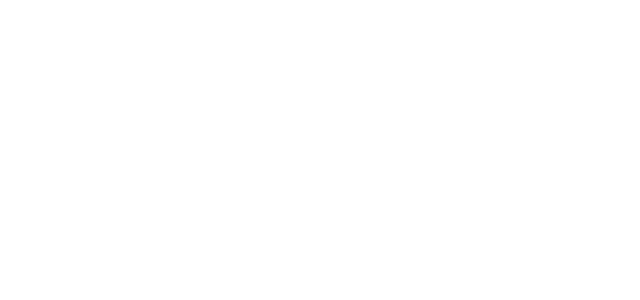
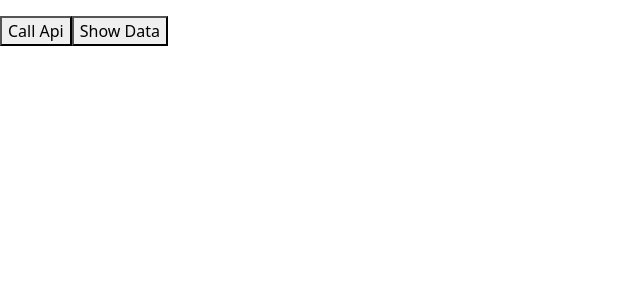
Before and after one commit to MdFawjulAzim/REACT_JS_Pre_Recoreded_Vedio_M22_B07, a React (Vite) app in the folder vite-project/: page / in a window 1280 px wide. Shown: the top 300 px of the page, without its empty margins (0-640 px from the left). Built offline with nearby package versions, Linux system fonts and the light colour scheme.

Commit message:
ReactHookUseRefCachingExpensiveComputations.jsx || ReactHookUseRefCssClass.jsx || ReactHookUseRefPersistedMutableValues.jsx

```diff
--- a/vite-project/src/App.jsx
+++ b/vite-project/src/App.jsx
@@ -1,10 +1,11 @@
-// import ReactHookUseRefCssClass from "./component/ReactHookUseRefCssClass";
+import ReactHookUseRefCachingExpensiveComputations from "./component/ReactHookUseRefCachingExpensiveComputations";
+
 
 
 const App = () => {
   return (
     <div>
-       {/* <ReactHookUseRefCssClass /> */}
+      <ReactHookUseRefCachingExpensiveComputations />
     </div>
   );
 };
--- /dev/null
+++ b/vite-project/src/component/ReactHookUseRefCachingExpensiveComputations.jsx
@@ -0,0 +1,25 @@
+import { useRef } from "react";
+
+
+const ReactHookUseRefCachingExpensiveComputations = () => {
+    let APIData = useRef(null);
+    let MyPTag = useRef();
+
+    const fatchData =async ()=>{
+         const response = await fetch("https://mern07ecommerce.azimemil.xyz/api/v1/ProductBrandList");
+         APIData.current = await response.json();
+    }
+    const showData = ()=>{
+        MyPTag.current.innerText = JSON.stringify(APIData.current);
+
+    }
+    return (
+        <div>
+            <p ref={MyPTag}></p>
+            <button onClick={fatchData}>Call Api</button>
+            <button onClick={showData}>Show Data</button>
+        </div>
+    );
+};
+
+export default ReactHookUseRefCachingExpensiveComputations;
--- a/vite-project/src/main.jsx
+++ b/vite-project/src/main.jsx
@@ -1,6 +1,8 @@
 import { StrictMode } from 'react'
 import { createRoot } from 'react-dom/client'
 import App from './App.jsx'
+import 'bootstrap'
+import 'bootstrap/dist/css/bootstrap.min.css'
 
 createRoot(document.getElementById('root')).render(
   <StrictMode>
```
Also changed, not shown: vite-project/src/component/Loop.jsx (+9 -1 lines), vite-project/src/component/ReactHookUseRefCssClass.jsx (+19 -0 lines), vite-project/src/component/ReactHookUseRefPersistedMutableValues.jsx (added, +17 -0 lines).
